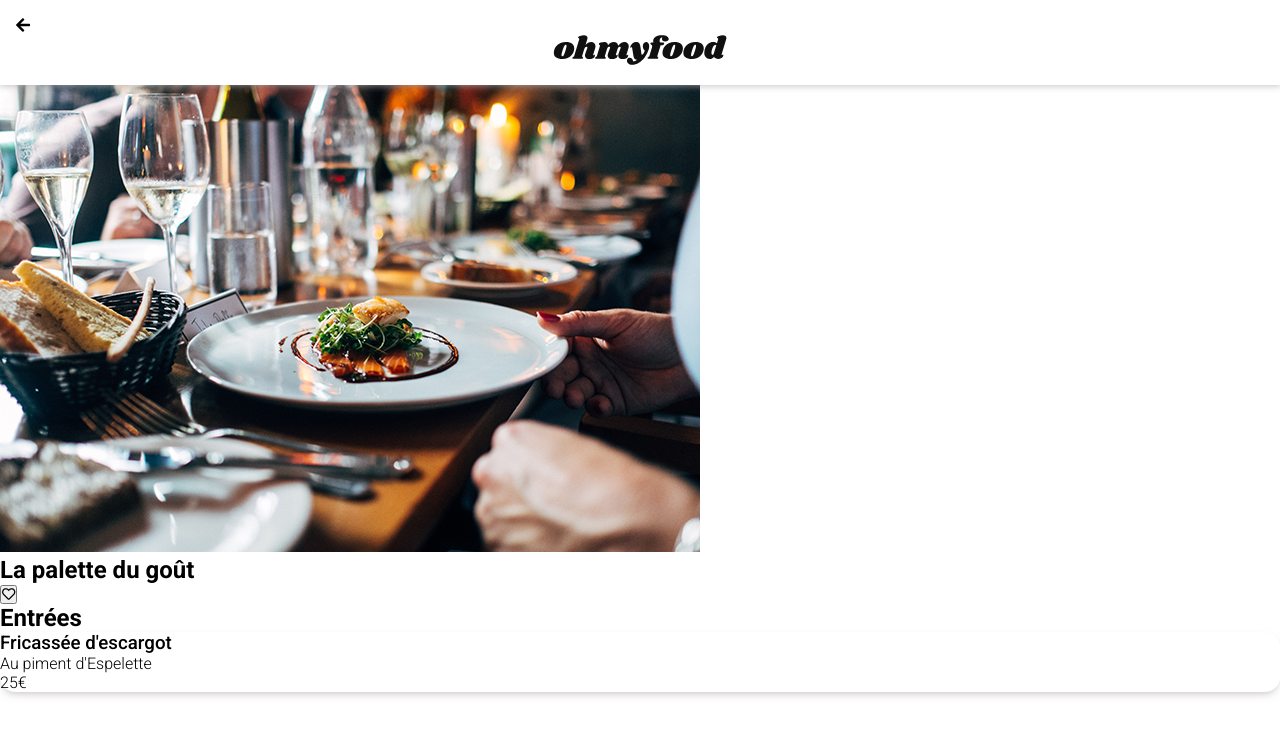
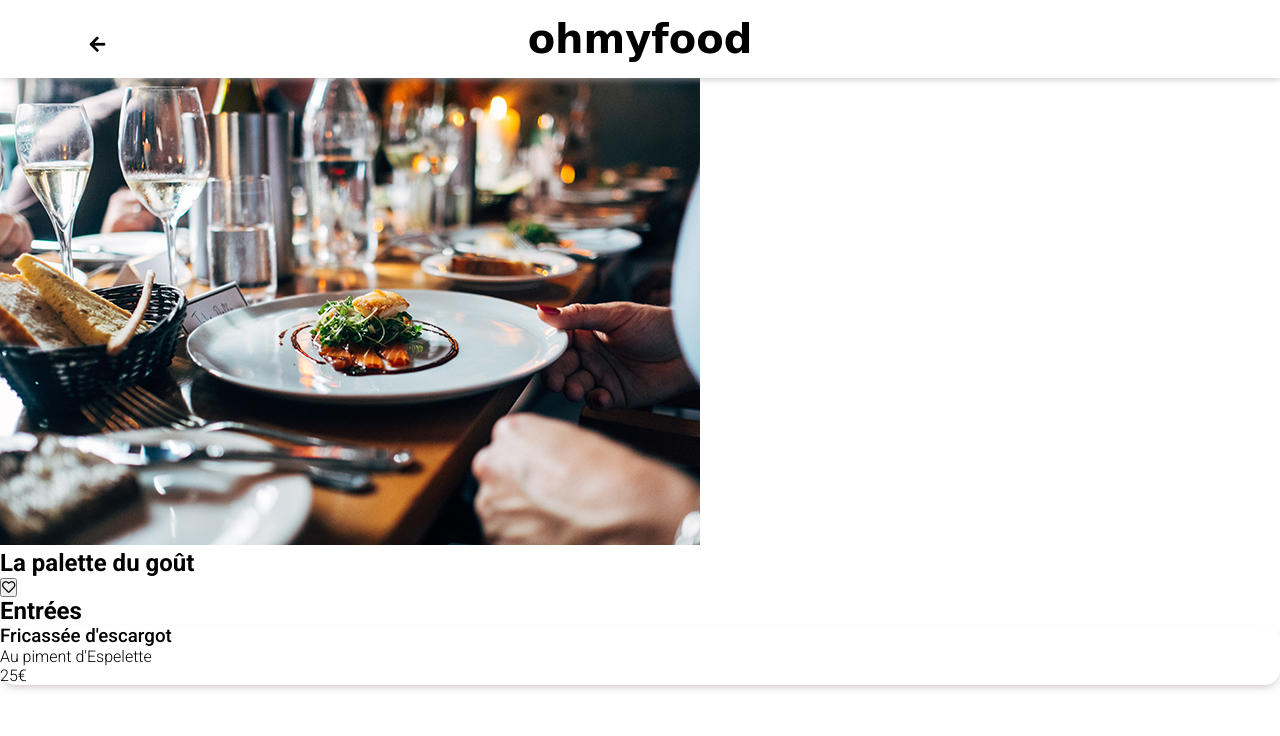
Before and after one commit to Sophianasseri/SophiaNasseri_3_06052021, a website: page lapalettedugout.html in a window 1280 px wide. Drawn offline with Linux system fonts and the light colour scheme; a web font is replaced by a local one.

Commit message:
Ajout header version page menu

```diff
--- a/lapalettedugout.html
+++ b/lapalettedugout.html
@@ -23,8 +23,8 @@
 
 <body>
     <header class="header">
-        <i class="header__icon fas fa-arrow-left"></i>
-        <img class="header__logo" src="images/logo/ohmyfood@2x.svg" alt="Logo du site">
+        <a href="index.html" class="header__icon"><i class="fas fa-arrow-left"></i></a>
+        <h1 class="header__logo">ohmyfood</h1>
     </header>
     <main>
         <section class="restaurant-choice__img">
--- a/sass/layout/_footer.scss
+++ b/sass/layout/_footer.scss
@@ -5,7 +5,8 @@
         padding: 1% 15%;
     }
     &__logo {
-        height: 18px;
+        @include font-secondary;
+        font-size: 18px;
         margin: 0.5rem 0;
 
     }
--- a/sass/layout/_header.scss
+++ b/sass/layout/_header.scss
@@ -1,18 +1,26 @@
+@import "../utils/mixins";
 .header {
     width: 100%;
     box-shadow: 0px 0px 7px 1px rgba(182, 177, 177, 0.75);
-    padding: 0.7rem;
+    padding: 0.6rem;
     position: relative;
     z-index: 2;
     @media screen and (min-width: $breakpoint-tablet){
         padding: 1rem;
     }
     &__logo {
-        width: 100%;
-        height: 23px;
-        margin:  0 auto;
+        @include font-secondary;
+        font-size: 30px;
+        text-align: center;
         @media screen and (min-width: $breakpoint-tablet){
-            height: 30px;
+            font-size:40px;
         }
     }
+    &__icon {
+        font-size: 18px;
+        position: absolute;
+        bottom: 30%;
+        left: 7%;
+        color: #000;
+    }
 }
--- a/sass/utils/_mixins.scss
+++ b/sass/utils/_mixins.scss
@@ -1,3 +1,6 @@
 @mixin light-font {
     font-weight: 200;
 }
+@mixin font-secondary {
+    font-family: 'Shrikhand', cursive;
+}
```
Also changed, not shown: index.html (+3 -3 lines), css/style.css, 1 other file.
